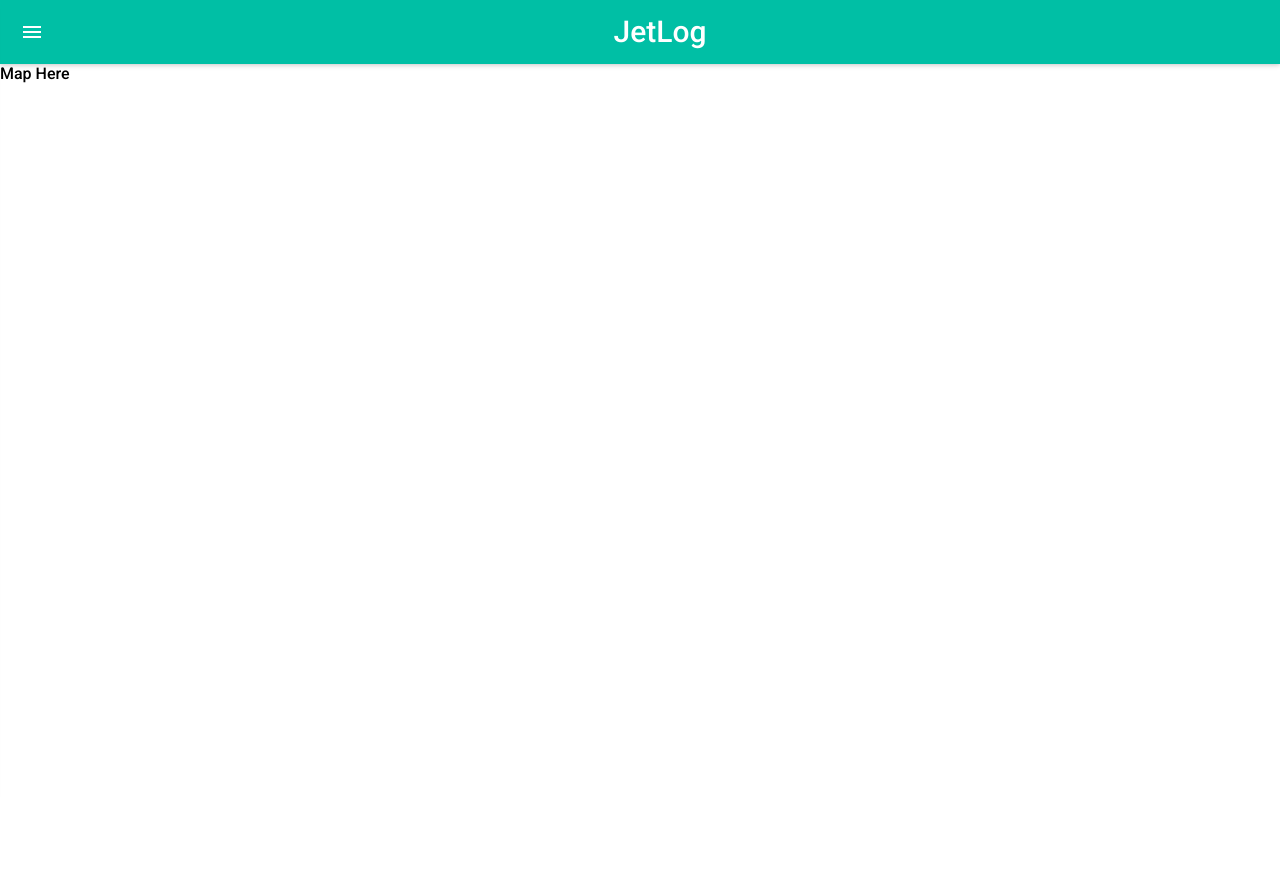
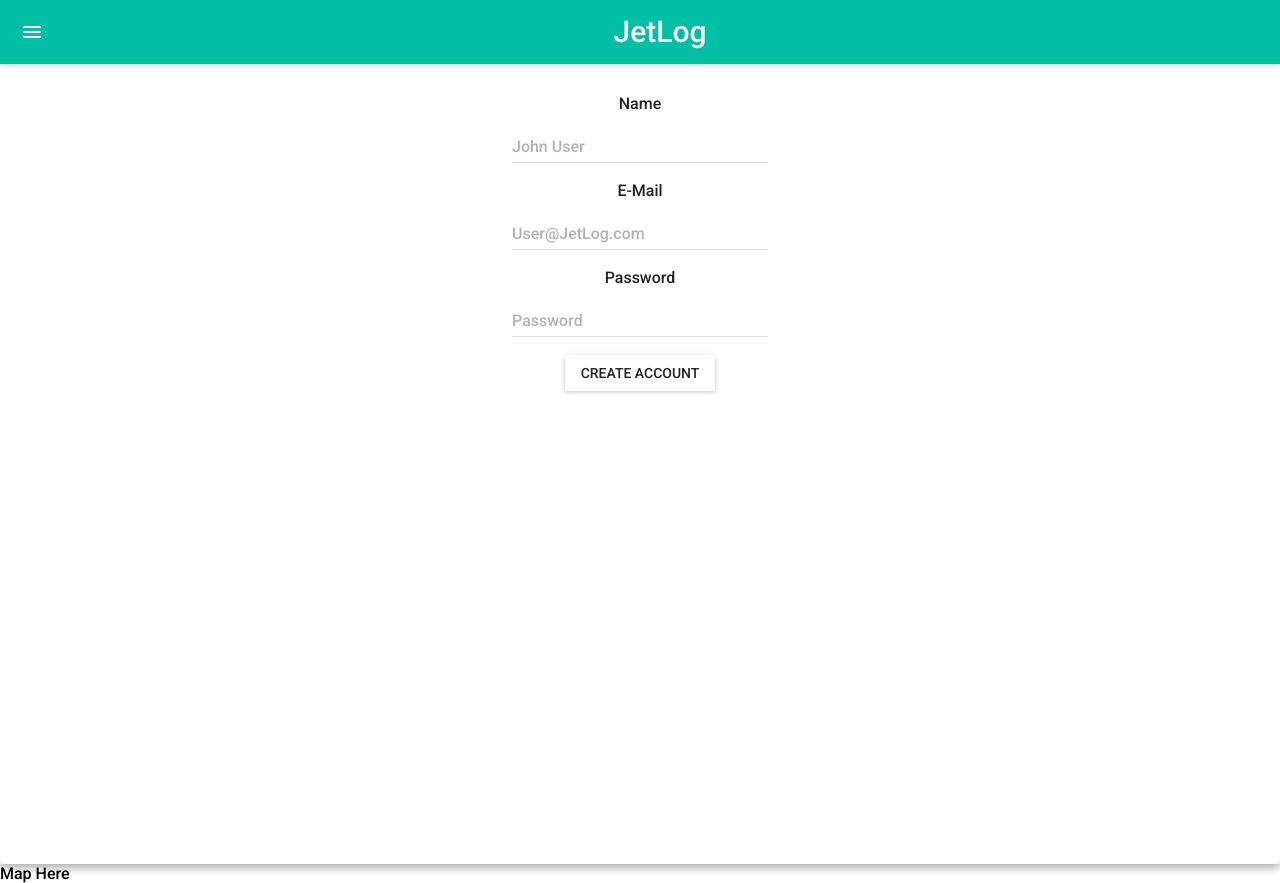
Before and after one commit to SCDesigns/jet-log-client, a React (Create React App) app: page /signup in a window 1280 px wide. Before the commit the page ends 800 px from the top, so only its background shows below. Built offline with nearby package versions, Linux system fonts and the light colour scheme; no server answers; what react-tap-event-plugin would draw is missing.

Commit message:
added name to form and changed styling size = full view

```diff
--- a/src/views/Signup/index.js
+++ b/src/views/Signup/index.js
@@ -1,5 +1,85 @@
-import React from 'react';
+import React, { Component } from 'react';
+import TextField from 'material-ui/TextField';
+import {amber300} from 'material-ui/styles/colors';
+import Paper from 'material-ui/Paper';
+import RaisedButton from 'material-ui/RaisedButton';
 
-const Signup = () => <form className="signup_form"></form>
+const styles = {
+  underlineStyle: {
+    borderColor: amber300,
+  },
+};
+const style = {
+  textAlign: 'center',
+  display: 'block',
+  padding: '20px',
+  height: '100vh',
+};
 
+class Signup extends Component {
+  constructor(props) {
+    super(props)
+
+    this.state = {
+      email: '',
+      password: '',
+    }
+  }
+
+  handleOnChange = (event) => {
+    const { name, value } = event.target;
+    this.setState({
+      [name]: value
+    })
+  }
+
+  handleOnSubmit = (event) => {
+    event.preventDefault();
+    const user = this.state;
+    this.props.Signup(user)
+    this.setState({
+      name: '',
+      email: '',
+      password: '',
+    })
+  }
+
+  render() {
+    return (
+      <Paper style={style} zDepth={2} >
+        <form className="signup_form" method="POST">
+          <label htmlFor="name" className="block">Name</label>
+          <TextField
+              type="name"
+              name="name"
+              value={this.state.name}
+              onChange={this.handleOnChange}
+              underlineFocusStyle={styles.underlineStyle}
+              hintText="John User"
+            />
+          <label htmlFor="signup_email" className="block">E-Mail</label>
+          <TextField
+              type="email"
+              name="email"
+              value={this.state.email}
+              onChange={this.handleOnChange}
+              underlineFocusStyle={styles.underlineStyle}
+              hintText="User@JetLog.com"
+            />
+          <label htmlFor="signup_password" className="block">Password</label>
+          <TextField
+              type="password"
+              name="password"
+              value={this.state.password}
+              onChange={this.handleOnChange}
+              underlineFocusStyle={styles.underlineStyle}
+              hintText="Password"
+            />
+            <br />
+          <RaisedButton label="Create Account" type="submit" className="block"/>
+        </form>
+      </Paper>
+    )
+  }
+}
 export default Signup;
```
